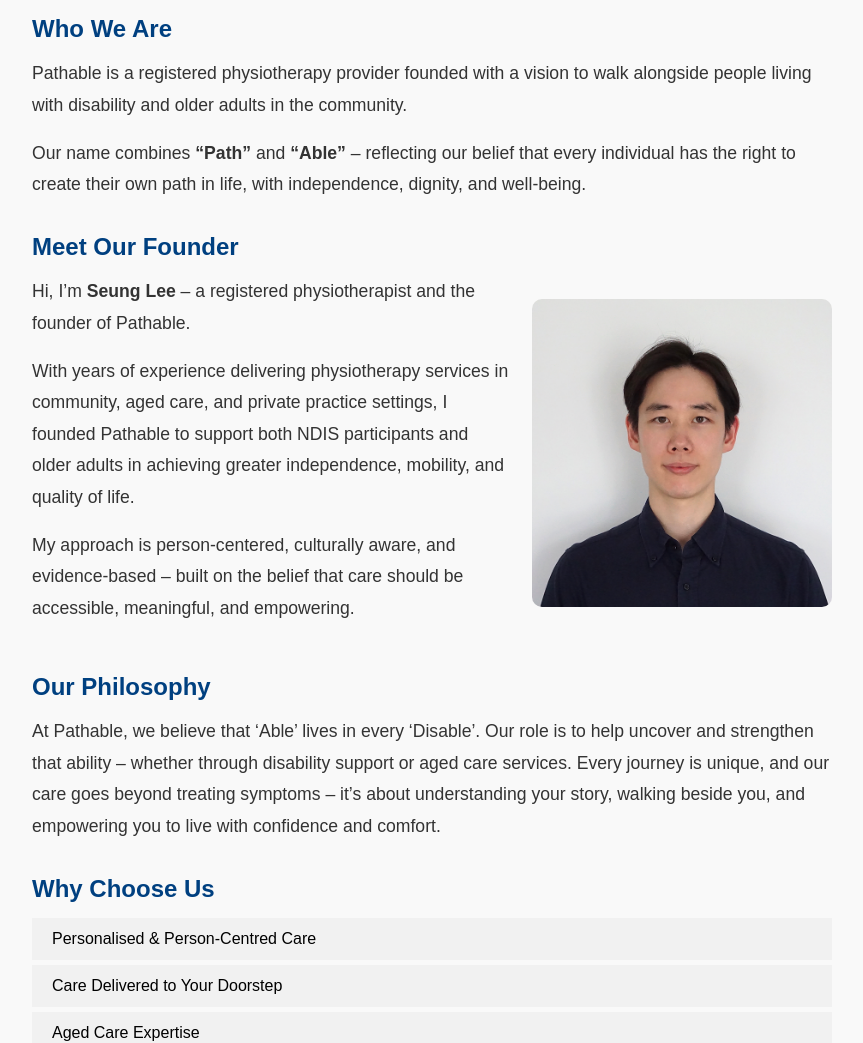
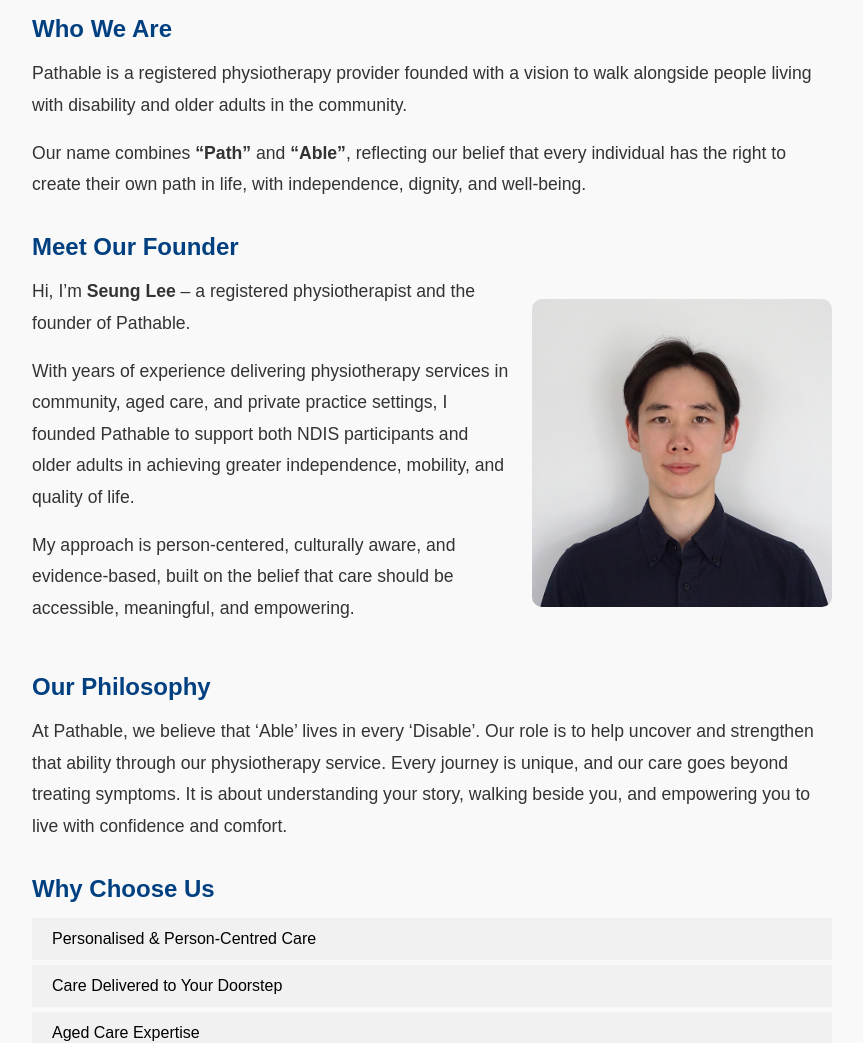
Before and after one commit to soong-au/pathable_website, a website: page about.html in a window 1280 px wide. Shown: the part 540-1583 px from the top of the page, without its empty margins (208-1071 px from the left). Drawn offline with Linux system fonts and the light colour scheme.

Commit message:
Update about.html

```diff
--- a/about.html
+++ b/about.html
@@ -38,7 +38,7 @@
     <!-- Who We Are -->
     <h3>Who We Are</h3>
     <p>Pathable is a registered physiotherapy provider founded with a vision to walk alongside people living with disability and older adults in the community.</p>
-    <p>Our name combines <strong>“Path”</strong> and <strong>“Able”</strong> – reflecting our belief that every individual has the right to create their own path in life, with independence, dignity, and well-being.</p>
+    <p>Our name combines <strong>“Path”</strong> and <strong>“Able”</strong>, reflecting our belief that every individual has the right to create their own path in life, with independence, dignity, and well-being.</p>
 
     <!-- Meet Our Founder -->
     <h3>Meet Our Founder</h3>
@@ -46,7 +46,7 @@
       <div class="founder-text">
         <p>Hi, I’m <strong>Seung Lee</strong> – a registered physiotherapist and the founder of Pathable.</p>
         <p>With years of experience delivering physiotherapy services in community, aged care, and private practice settings, I founded Pathable to support both NDIS participants and older adults in achieving greater independence, mobility, and quality of life.</p>
-        <p>My approach is person-centered, culturally aware, and evidence-based – built on the belief that care should be accessible, meaningful, and empowering.</p>
+        <p>My approach is person-centered, culturally aware, and evidence-based, built on the belief that care should be accessible, meaningful, and empowering.</p>
       </div>
       <div class="founder-photo">
         <img src="assets/images/founder.jpg" alt="Seung Lee">
@@ -55,7 +55,7 @@
 
     <!-- Our Philosophy -->
     <h3>Our Philosophy</h3>
-    <p>At Pathable, we believe that ‘Able’ lives in every ‘Disable’. Our role is to help uncover and strengthen that ability – whether through disability support or aged care services. Every journey is unique, and our care goes beyond treating symptoms – it’s about understanding your story, walking beside you, and empowering you to live with confidence and comfort.</p>
+    <p>At Pathable, we believe that ‘Able’ lives in every ‘Disable’. Our role is to help uncover and strengthen that ability through our physiotherapy service. Every journey is unique, and our care goes beyond treating symptoms. It is about understanding your story, walking beside you, and empowering you to live with confidence and comfort.</p>
 
     <!-- Why Choose Us -->
     <h3>Why Choose Us</h3>
```
